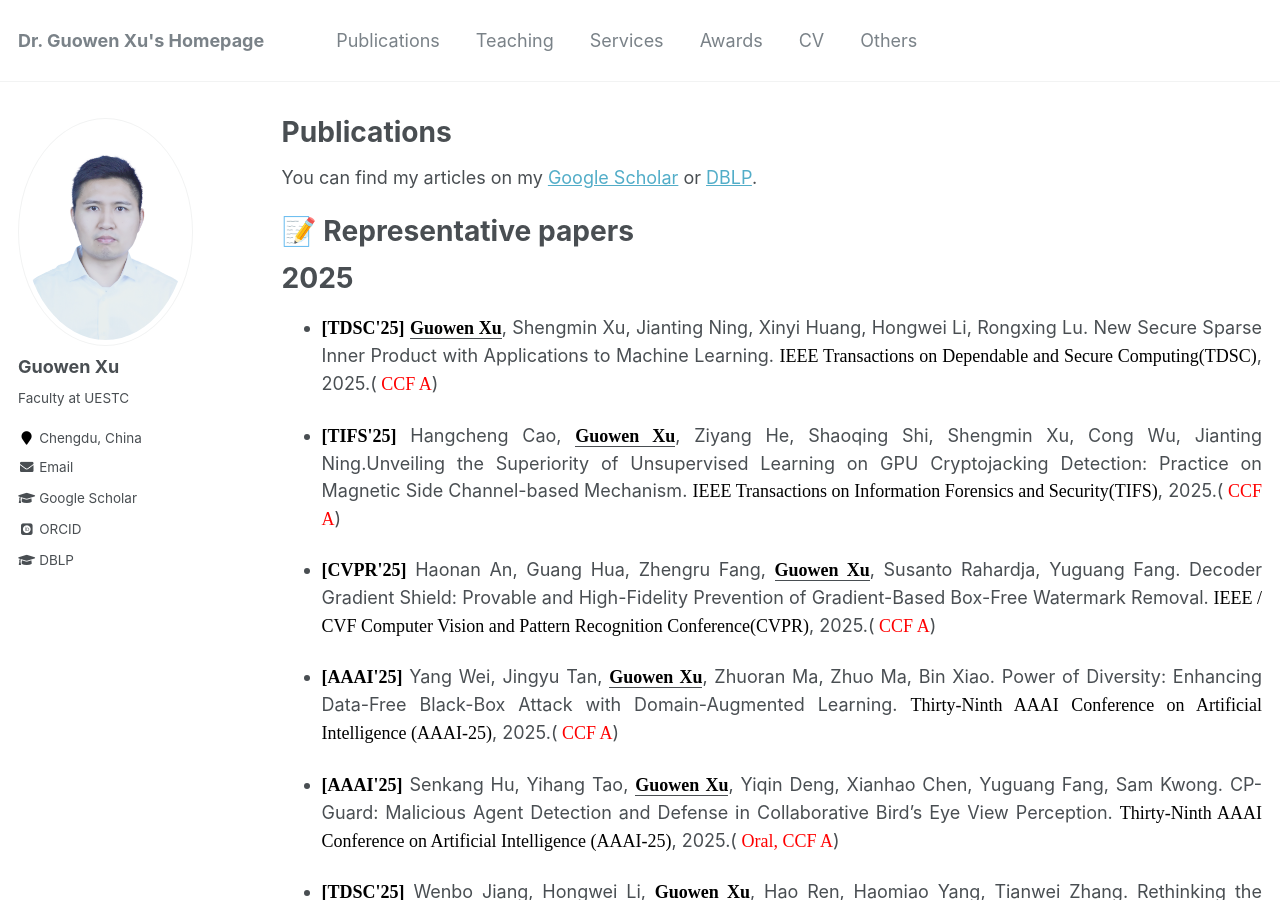
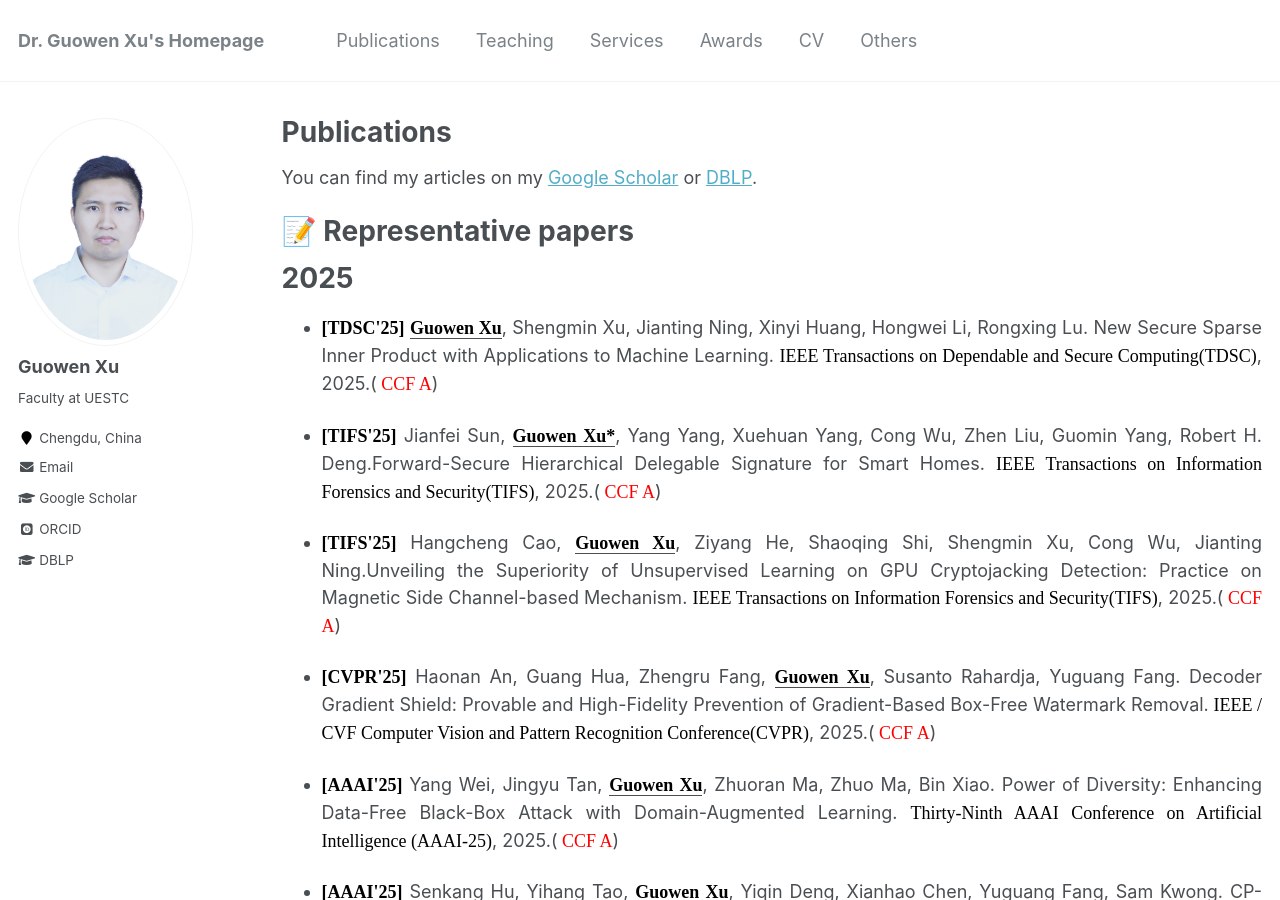
Before and after one commit to Guowen-xu/guowen-xu.github.io, a Jekyll site: the page built from _pages/publications.md, in a window 1280 px wide and 900 px high. Built offline with Jekyll 4.4.1, drawn with Linux system fonts in a browser that asks for light colours; some web fonts are replaced.

Commit message:
Update publications.md

```diff
--- a/_pages/publications.md
+++ b/_pages/publications.md
@@ -13,6 +13,8 @@ You can find my articles on my [Google Scholar](https://scholar.google.com.hk/ci
 
 # 2025
 * <p align="justify"> <b><font face="Times New Roman" color=black size=4> [TDSC'25]</font></b> <u><b><font face="Times New Roman" color=black size=4> Guowen Xu</font></b></u>, Shengmin Xu,  Jianting Ning, Xinyi Huang, Hongwei Li, Rongxing Lu. New Secure Sparse Inner Product with Applications to Machine Learning. <font face="Times New Roman" color=black size=4> IEEE Transactions on Dependable and Secure Computing(TDSC)</font>, 2025.(<font face="Times New Roman" color=red size=4> CCF A</font>)
+
+*  <p align="justify">  <b><font face="Times New Roman" color=black size=4> [TIFS'25]</font></b> Jianfei Sun, <u><b><font face="Times New Roman" color=black size=4> Guowen Xu*</font></b></u>, Yang Yang, Xuehuan Yang, Cong Wu, Zhen Liu, Guomin Yang, Robert H. Deng.Forward-Secure Hierarchical Delegable Signature for Smart Homes. <font face="Times New Roman" color=black size=4> IEEE Transactions on Information Forensics and Security(TIFS)</font>, 2025.(<font face="Times New Roman" color=red size=4> CCF A</font>)
 
 *  <p align="justify">  <b><font face="Times New Roman" color=black size=4> [TIFS'25]</font></b> Hangcheng Cao, <u><b><font face="Times New Roman" color=black size=4> Guowen Xu</font></b></u>, Ziyang He, Shaoqing Shi, Shengmin Xu, Cong Wu, Jianting Ning.Unveiling the Superiority of Unsupervised Learning on GPU Cryptojacking Detection: Practice on Magnetic Side Channel-based Mechanism. <font face="Times New Roman" color=black size=4> IEEE Transactions on Information Forensics and Security(TIFS)</font>, 2025.(<font face="Times New Roman" color=red size=4> CCF A</font>)
 
```
